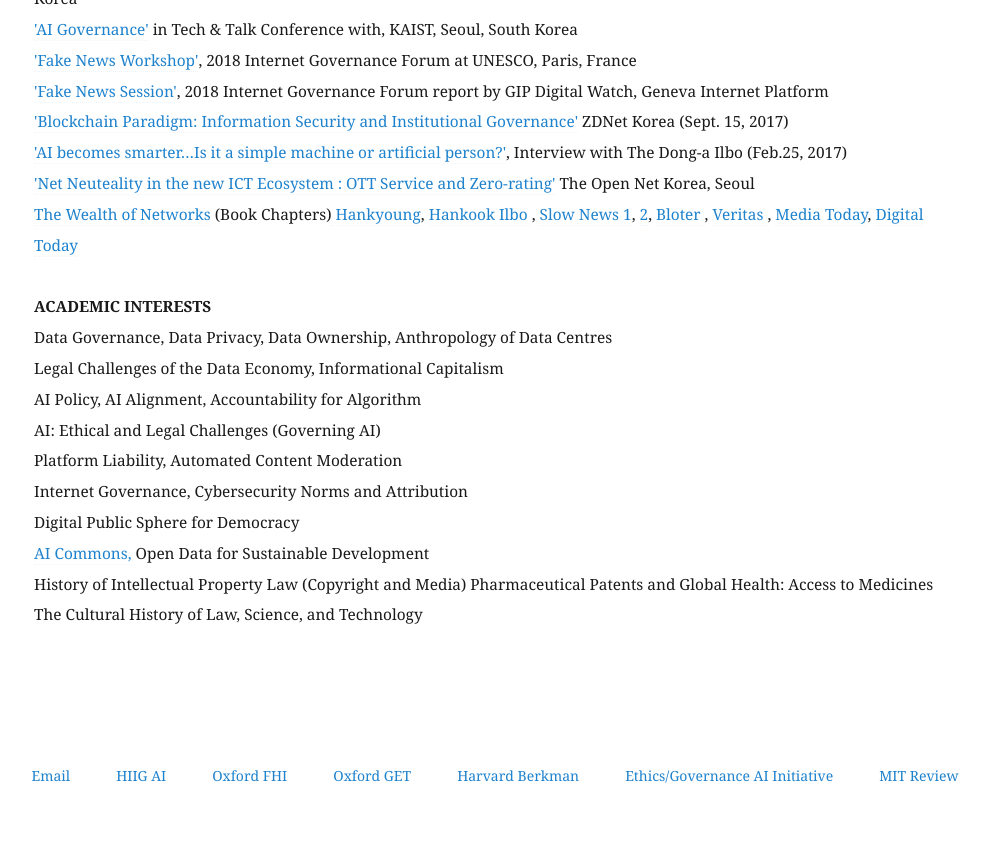
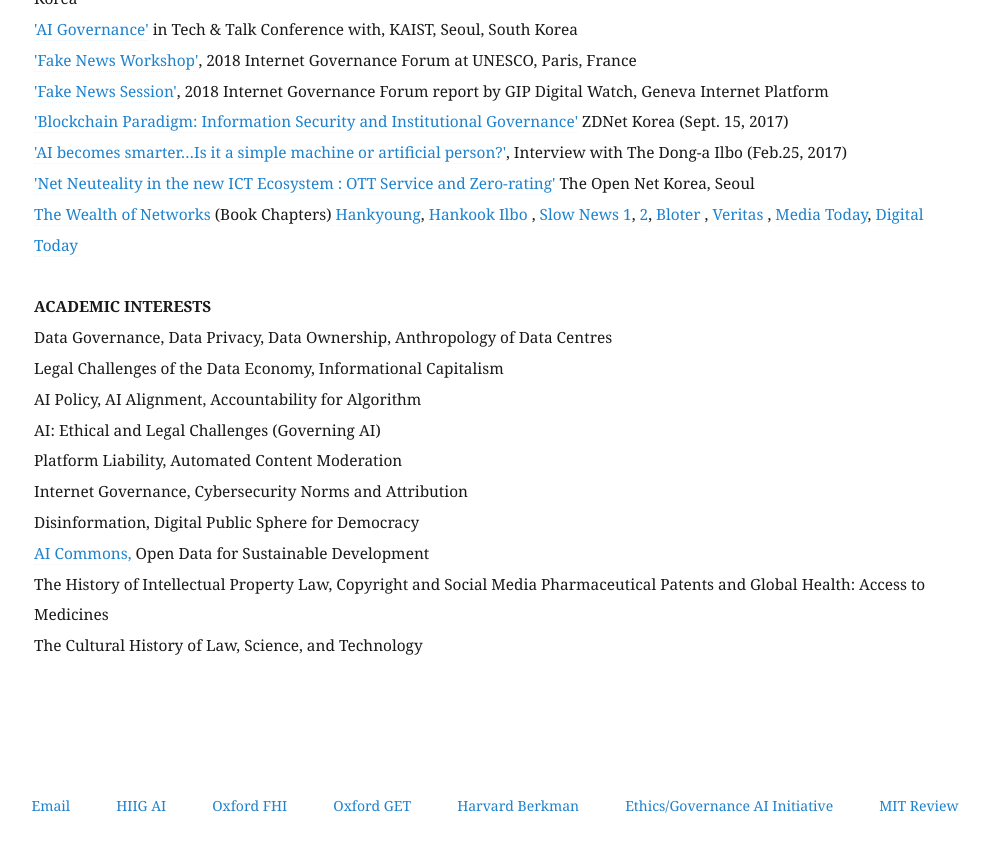
Before and after one commit to eunchangchoi/eunchangchoi.github.io, a Jekyll site: the page built from index.md, in a window 1280 px wide and 900 px high, scrolled down 2468 px. Shown: the top 852 px of the window, without its empty margins (66-1056 px from the left). Built offline with Jekyll 4.4.1, drawn with Linux system fonts in a browser that asks for light colours.

Commit message:
Update index.md

```diff
--- a/index.md
+++ b/index.md
@@ -52,9 +52,9 @@
    AI: Ethical and Legal Challenges (Governing AI)<br>
    Platform Liability, Automated Content Moderation <br>
    Internet Governance, Cybersecurity Norms and Attribution <br>
-   Digital Public Sphere for Democracy <br>
+   Disinformation, Digital Public Sphere for Democracy <br>
    <a href="http://news.itu.int/introducing-ai-commons/">AI Commons,</a> Open Data for Sustainable Development <br>
-   History of Intellectual Property Law (Copyright and Media)
+   The History of Intellectual Property Law, Copyright and Social Media
    Pharmaceutical Patents and Global Health: Access to Medicines <br>
    The Cultural History of Law, Science, and Technology <br>
     <br>
```
